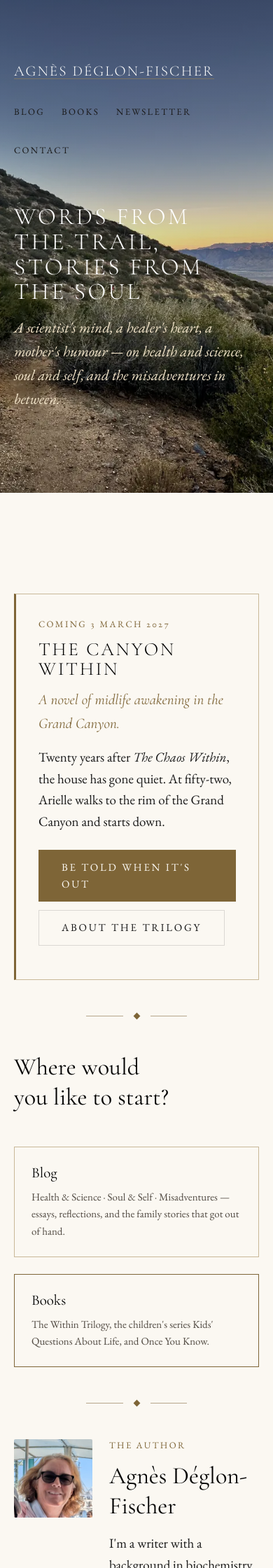
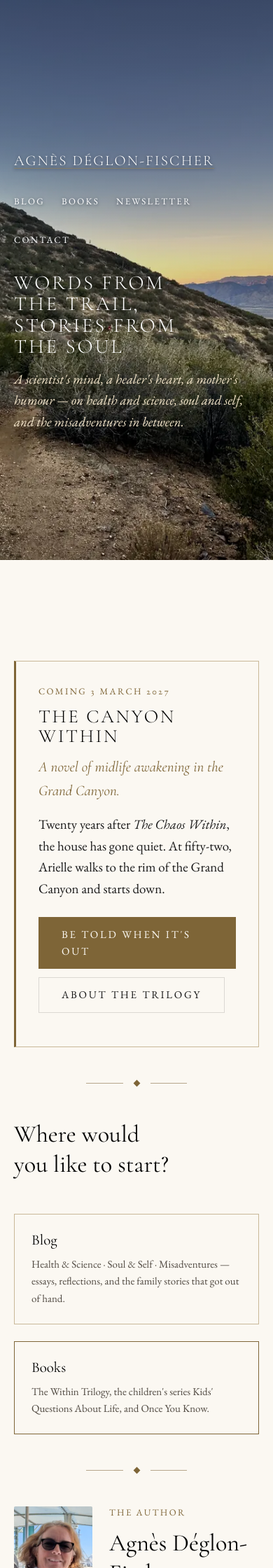
Before and after one commit to adeglon/adeglon.github.io, a Jekyll site: the page built from docs/index.html, in a window 390 px wide. Shown: the top 2240 px of the page at 70% size. Built offline with Jekyll 4.4.1, drawn with Linux system fonts in a browser that asks for light colours; a script that is not in the unit is left out.

Commit message:
Hero fits one screen on a laptop; navbar legible over the photograph

```diff
--- a/docs/assets/css/components.css
+++ b/docs/assets/css/components.css
@@ -109,6 +109,14 @@
   border-bottom-color: var(--rule);
 }
 
+/* Inside a hero the navbar sits on a photograph, where --text (a dark ink
+   meant for paper) all but vanishes. Paper white plus a shadow the width of
+   the stroke: legible over sky or over rock, without a bar behind it. */
+.hero .site-nav a { color: var(--c-paper); text-shadow: 0 1px 4px rgba(14, 26, 43, 0.65); }
+.hero .site-nav a:hover,
+.hero .site-nav a[aria-current="page"] { color: var(--c-cream); border-bottom-color: var(--c-cream); }
+.hero .wordmark { text-shadow: 0 1px 4px rgba(14, 26, 43, 0.65); }
+
 
 /* --------------------------------------------------------------------------
    3. HERO
@@ -163,7 +171,16 @@
    cover reveal and this line is what needs revisiting. */
 .hero__media--trail { object-position: 50% 64%; }
 
-.hero--trail { min-height: min(84svh, 44rem); }
+/* THE WHOLE HERO MUST FIT ON A LAPTOP SCREEN. Not min-height: the picture and
+   the sentence are one image and a reader should never meet half of it. So
+   the hero takes the viewport's height exactly, and the type is sized to fit
+   inside that rather than the hero growing to fit the type. */
+.hero--trail {
+  min-height: 0;
+  height: 100svh;
+  max-height: 50rem;
+}
+.hero--trail .hero__body { padding-block: var(--sp-5) var(--sp-6); }
 .hero--trail .hero__scrim { background: var(--scrim-sky); }
 @media (max-width: 48rem) {
   .hero--trail .hero__scrim { background: var(--scrim-sky-narrow); }
@@ -171,10 +188,19 @@
 /* A whole sentence, not a two-word book title - it needs a smaller ceiling
    and a measure, or it fills the frame and the photograph is decoration. */
 .hero--trail .hero__title {
-  font-size: clamp(2.1rem, 1.15rem + 3.2vw, 3.9rem);
-  max-width: 20ch;
+  font-size: clamp(1.8rem, 0.85rem + 2.5vw, 3.15rem);
+  max-width: 22ch;
+  margin-bottom: var(--sp-4);
 }
-.hero--trail .hero__sub { max-width: 34rem; }
+.hero--trail .hero__sub { font-size: var(--fs-md); max-width: 32rem; }
+
+/* A short laptop window (or a phone in landscape) has no room for three
+   lines of standfirst under four of title. Tighten rather than overflow. */
+@media (max-height: 44rem) {
+  .hero--trail .hero__title { font-size: clamp(1.6rem, 0.8rem + 2vw, 2.5rem); }
+  .hero--trail .hero__sub { font-size: var(--fs-sm); }
+  .hero--trail .hero__body { padding-block: var(--sp-4) var(--sp-5); }
+}
 .hero__body {
   position: relative; z-index: 2;
   padding-block: var(--sp-9);
--- a/docs/index.html
+++ b/docs/index.html
@@ -44,7 +44,7 @@ og_image: /assets/hero/hero-trail-og-1200.jpg
         <a class="wordmark wordmark--onDark" href="{{ '/' | relative_url }}">{{ site.title }}</a>
         {% include nav.html %}
       </div>
-      <div style="margin-top:var(--sp-8)">
+      <div style="margin-top:var(--sp-6)">
         <h1 class="hero__title">Words from the trail,<br>stories from the soul</h1>
         <p class="hero__sub">A scientist's mind, a healer's heart, a mother's humour —
           on health and science, soul and self, and the misadventures in between.</p>
```
